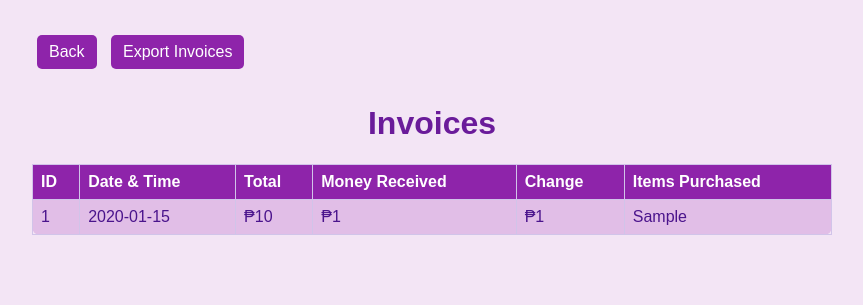
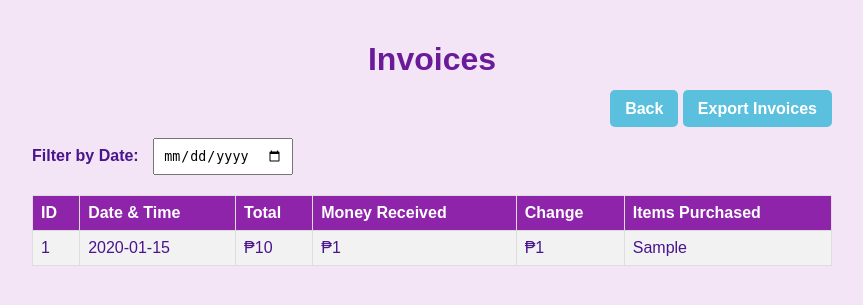
Before and after one commit to skullmatrix/HnSRamyeon, a Flask app: page /invoices in a window 1280 px wide. Shown: the top 305 px of the page, without its empty margins (208-1071 px from the left). Run offline with Flask 2, Linux system fonts and the light colour scheme; tables that the repository leaves empty hold one stand-in row (values such as "Sample post").

Commit message:
Update invoices.html

```diff
--- a/templates/invoices.html
+++ b/templates/invoices.html
@@ -17,15 +17,20 @@
             text-align: center;
             color: #6a1b9a;
         }
-        .back-button, .export-button {
-            display: inline-block;
-            margin: 15px 5px;
-            padding: 8px 12px;
-            background-color: #8e24aa;
+        .nav {
+            text-align: right; /* Align the button to the right */
+            margin-bottom: 20px;
+        }
+        .nav a {
+            padding: 10px 15px;
+            background-color: #5bc0de;
             color: white;
             text-decoration: none;
             border-radius: 5px;
-            cursor: pointer;
+            font-weight: bold;
+        }
+        .nav a:hover {
+            background-color: #31b0d5;
         }
         table {
             width: 100%;
@@ -35,7 +40,7 @@
             border-radius: 8px;
         }
         th, td {
-            border: 1px solid #d1c4e9;
+            border: 1px solid #ddd;
             padding: 8px;
             text-align: left;
         }
@@ -43,14 +48,38 @@
             background-color: #8e24aa;
             color: white;
         }
+        tr:nth-child(even) {
+            background-color: #f2f2f2;
+        }
+        tr:hover {
+            background-color: #ddd;
+        }
+        .filter-container {
+            margin-bottom: 20px;
+        }
+        .filter-container label {
+            font-weight: bold;
+        }
+        .filter-container input {
+            padding: 8px;
+            margin-left: 10px;
+        }
     </style>
 </head>
 <body>
-    <a href="/" class="back-button">Back</a>
-    <a href="/export_invoices" class="export-button">Export Invoices</a>
     <h1>Invoices</h1>
 
-    <table>
+    <div class="nav">
+        <a href="/">Back</a>
+        <a href="/export_invoices" id="export-link">Export Invoices</a> <!-- Link to export invoices -->
+    </div>
+
+    <div class="filter-container">
+        <label for="filter-date">Filter by Date:</label>
+        <input type="date" id="filter-date" onchange="filterInvoices()">
+    </div>
+
+    <table id="invoices-table">
         <tr>
             <th>ID</th>
             <th>Date & Time</th>
@@ -70,5 +99,22 @@
         </tr>
         {% endfor %}
     </table>
+
+    <script>
+        function filterInvoices() {
+            const filterDate = document.getElementById('filter-date').value;
+            const table = document.getElementById('invoices-table');
+            const rows = table.getElementsByTagName('tr');
+
+            for (let i = 1; i < rows.length; i++) {
+                const dateCell = rows[i].cells[1].innerText.split(' ')[0]; // Get only the date part
+                if (filterDate === '' || dateCell === filterDate) {
+                    rows[i].style.display = ''; // Show the row
+                } else {
+                    rows[i].style.display = 'none'; // Hide the row
+                }
+            }
+        }
+    </script>
 </body>
 </html>
```
